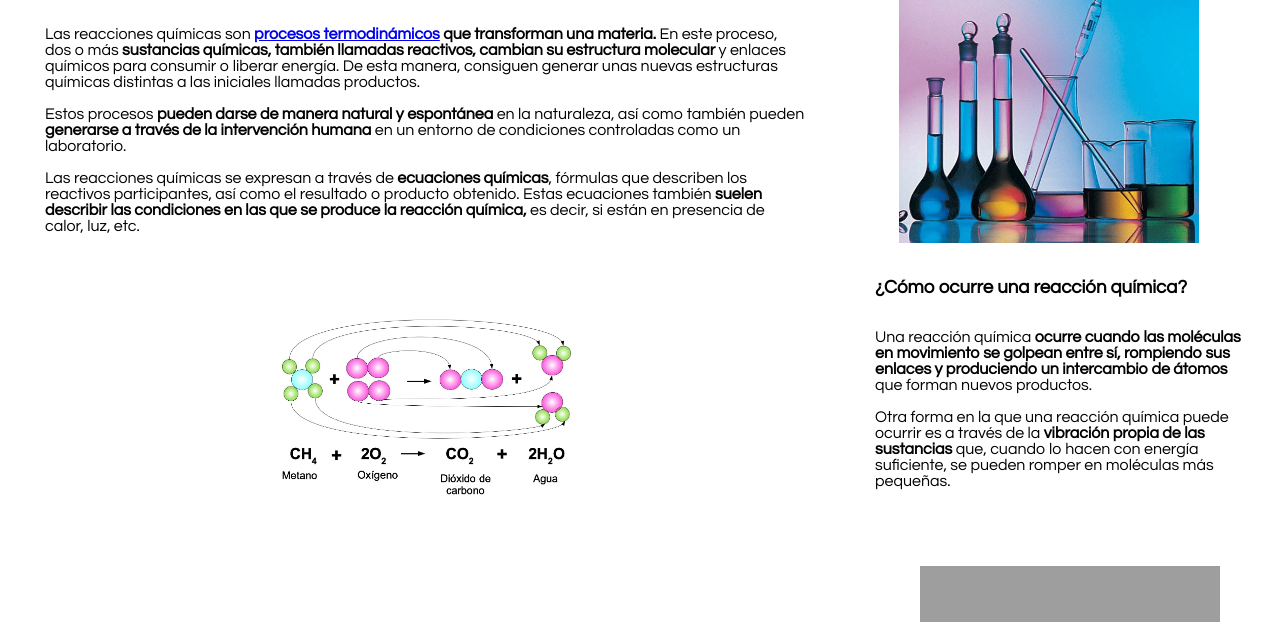
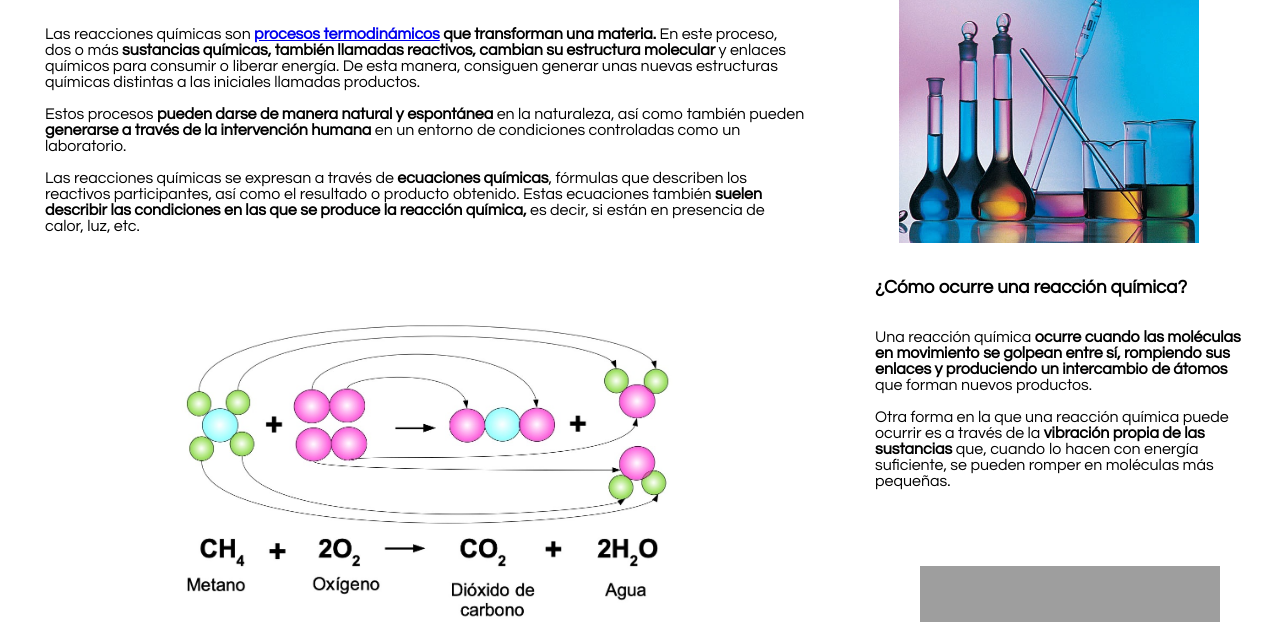
Before and after one commit to KevinMartinez45/Quimica, a plain HTML site: page Reaccionesquimcas.html in a window 1280 px wide. Shown: the part 178-800 px from the top of the page. Drawn offline with Linux system fonts and the light colour scheme; grey boxes are pictures that could not be loaded.

Commit message:
Arreglo imagen

```diff
--- a/Reaccionesquimcas.html
+++ b/Reaccionesquimcas.html
@@ -46,7 +46,7 @@
 
                      <br><br><br>
                 <div >
-                    <img class="centrarIMG" src="img/reacciones-quimicas-2.jpg" width="300">
+                    <img class="imgGrandes" src="img/reacciones-quimicas-2.jpg">
                 </div>
                     <br><br><br>
                 <div>
```
